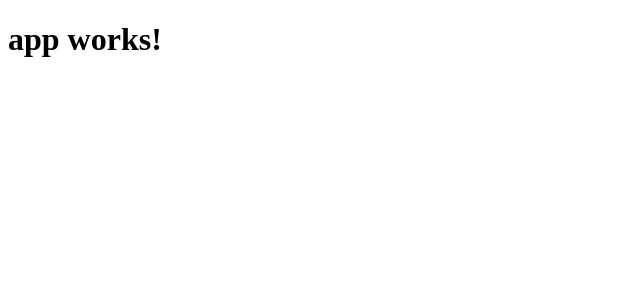
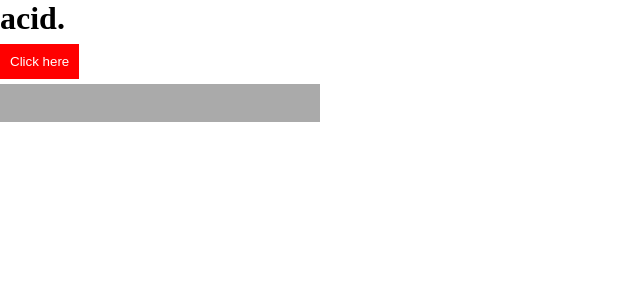
Before and after one commit to acidmag/acidmag.github.io, an Angular app: page / in a window 1280 px wide. Shown: the top 300 px of the page, without its empty margins (0-640 px from the left). Built offline with nearby package versions, Linux system fonts and the light colour scheme.

Commit message:
AM-1: Created basic components to test functionality

```diff
--- a/src/app/app.component.css
+++ b/src/app/app.component.css
@@ -0,0 +1,4 @@
+* {
+  margin: 0;
+  padding: 0;
+}
--- a/src/app/app.component.html
+++ b/src/app/app.component.html
@@ -1,3 +1,5 @@
 <h1>
   {{title}}
+  <app-button></app-button>
+  <app-input-bar></app-input-bar>
 </h1>
--- a/src/app/app.component.ts
+++ b/src/app/app.component.ts
@@ -6,5 +6,5 @@ import { Component } from '@angular/core';
   styleUrls: ['./app.component.css']
 })
 export class AppComponent {
-  title = 'app works!';
+  title = 'acid.';
 }
--- a/src/app/app.module.ts
+++ b/src/app/app.module.ts
@@ -4,10 +4,14 @@ import { FormsModule } from '@angular/forms';
 import { HttpModule } from '@angular/http';
 
 import { AppComponent } from './app.component';
+import { ButtonComponent } from './button/button.component';
+import { InputBarComponent } from './input-bar/input-bar.component';
 
 @NgModule({
   declarations: [
-    AppComponent
+    AppComponent,
+    ButtonComponent,
+    InputBarComponent
   ],
   imports: [
     BrowserModule,
--- /dev/null
+++ b/src/app/button/button.component.css
@@ -0,0 +1,7 @@
+button {
+  padding: 10px;
+  margin: 0;
+  color: white;
+  background: red;
+  border: none;
+}
--- /dev/null
+++ b/src/app/button/button.component.html
@@ -0,0 +1,3 @@
+<p>
+  <button>Click here</button>
+</p>
--- /dev/null
+++ b/src/app/button/button.component.ts
@@ -0,0 +1,15 @@
+import { Component, OnInit } from '@angular/core';
+
+@Component({
+  selector: 'app-button',
+  templateUrl: './button.component.html',
+  styleUrls: ['./button.component.css']
+})
+export class ButtonComponent implements OnInit {
+
+  constructor() { }
+
+  ngOnInit() {
+  }
+
+}
--- /dev/null
+++ b/src/app/input-bar/input-bar.component.css
@@ -0,0 +1,9 @@
+input {
+  margin: 0;
+  padding: 10px;
+  font-size: 16px;
+  width: 300px;
+  background-color: #aaa;
+  border: none;
+  color: white;
+}
--- /dev/null
+++ b/src/app/input-bar/input-bar.component.html
@@ -0,0 +1,3 @@
+<p>
+  <input type="text">
+</p>
--- /dev/null
+++ b/src/app/input-bar/input-bar.component.ts
@@ -0,0 +1,15 @@
+import { Component, OnInit } from '@angular/core';
+
+@Component({
+  selector: 'app-input-bar',
+  templateUrl: './input-bar.component.html',
+  styleUrls: ['./input-bar.component.css']
+})
+export class InputBarComponent implements OnInit {
+
+  constructor() { }
+
+  ngOnInit() {
+  }
+
+}
--- a/src/index.html
+++ b/src/index.html
@@ -9,6 +9,6 @@
   <link rel="icon" type="image/x-icon" href="favicon.ico">
 </head>
 <body>
-  <app-root>Loading...</app-root>
+  <app-root>acid...</app-root>
 </body>
 </html>
--- a/src/styles.css
+++ b/src/styles.css
@@ -1 +1,5 @@
 /* You can add global styles to this file, and also import other style files */
+* {
+  margin: 0;
+  padding: 0;
+}
```
Also changed, not shown: 2 other files (tests, documents, lock files or other folders).
